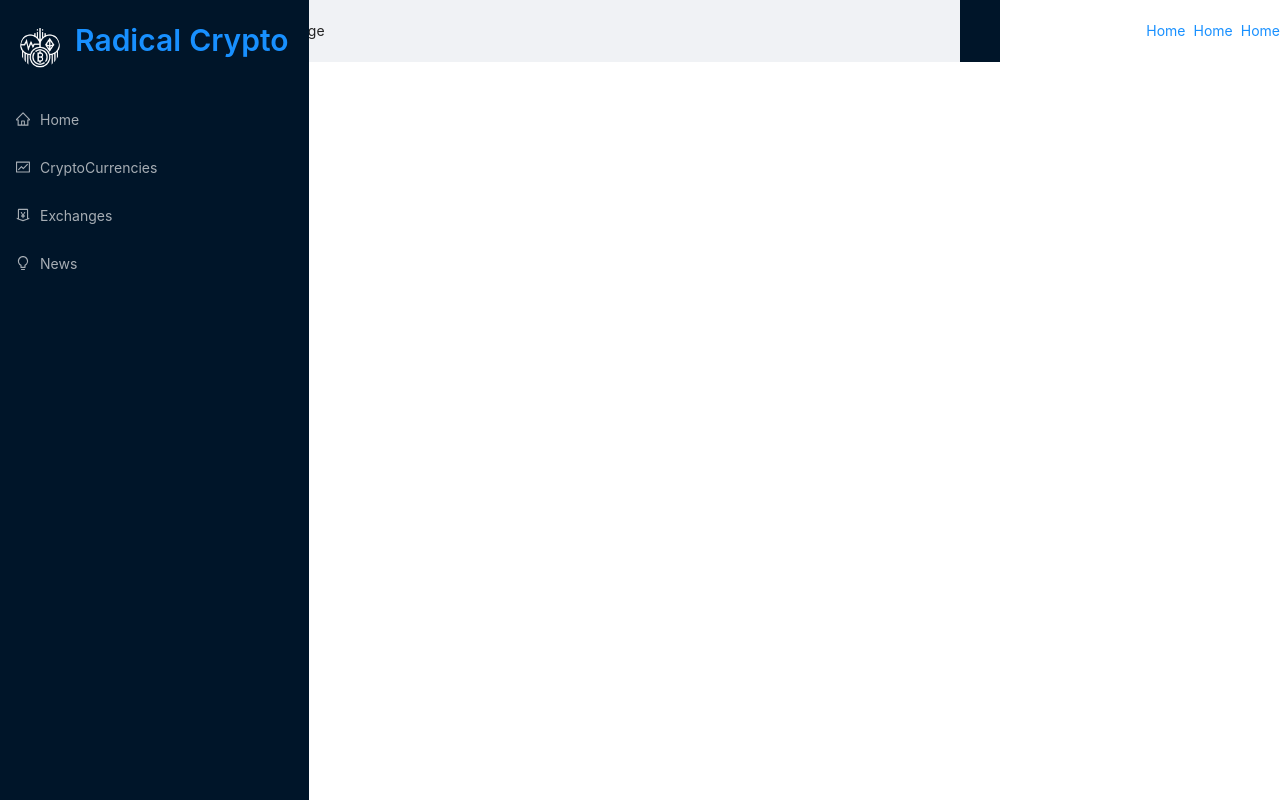
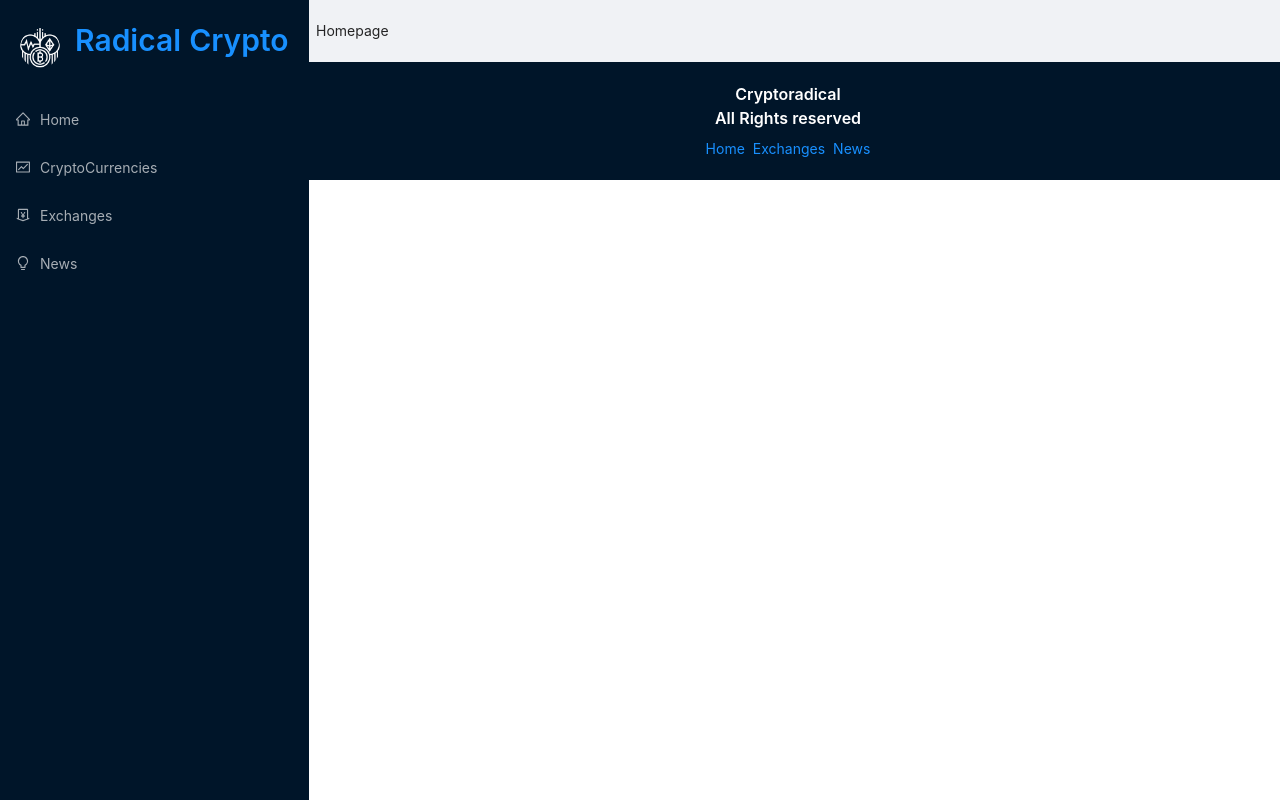
Before and after one commit to tnyandoro/cryptoapp, a React (Create React App) app: page / in a window 1280 px wide. Built offline with nearby package versions, Linux system fonts and the light colour scheme.

Commit message:
Add the homepage after fixing the footer

```diff
--- a/src/App.js
+++ b/src/App.js
@@ -34,8 +34,7 @@ const App = () => (
           </Switch>
         </div>
       </Layout>
-    </div>
-    <div className="footer" />
+      <div className="footer">
         <Typography.Title level={5} style={{ color: 'white', textAlign: 'center' }}>
           Cryptoradical
           {' '}
@@ -44,9 +43,11 @@ const App = () => (
         </Typography.Title>
         <Space>
           <Link to="/">Home</Link>
-      <Link to="/">Home</Link>
-      <Link to="/">Home</Link>
+          <Link to="/exchanges">Exchanges</Link>
+          <Link to="/news">News</Link>
         </Space>
+      </div>
+    </div>
   </div>
 );
 
```
Lines whose indentation alone changed are shown as unchanged.
